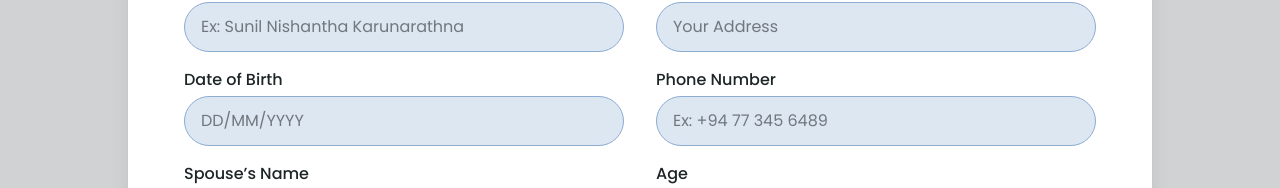
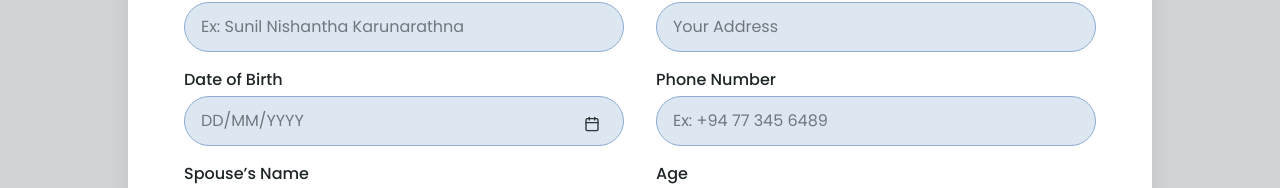
Before and after one commit to itswijay/Needalyze, a Next.js app: page /form/step1 in a window 1280 px wide. Shown: the part 314-502 px from the top of the page. Built offline with nearby package versions, Linux system fonts and the light colour scheme.

Commit message:
Add Shadcn Calendar component for Date of Birth field

```diff
--- a/src/app/form/step1/page.jsx
+++ b/src/app/form/step1/page.jsx
@@ -1,13 +1,27 @@
 "use client";
-import React from "react";
+
+import React, { useState } from "react";
 import { useRouter } from "next/navigation";
+import { format } from "date-fns";
+
 import FormContainer from "@/components/FormContainer";
 import FormNavButton from "@/components/FormNavButton";
 import NeedAnalysisFormHeader from "@/components/NeedAnalysisFormHeader";
 import ProgressBar from "@/components/ProgressBar";
 
+import { Calendar } from "@/components/ui/calendar";
+import {
+  Popover,
+  PopoverContent,
+  PopoverTrigger,
+} from "@/components/ui/popover";
+import { CalendarIcon } from "lucide-react";
+import { Button } from "@/components/ui/button";
+
 export default function Form1Page() {
   const router = useRouter();
+  const [date, setDate] = useState(null);
+  const [open, setOpen] = useState(false);
 
   const handleNext = () => {
     router.push("/form/step2");
@@ -15,9 +29,7 @@ export default function Form1Page() {
 
   return (
     <main className="min-h-screen bg-gray-100 flex flex-col">
-
       <NeedAnalysisFormHeader />
-
       <ProgressBar currentStep={1} totalSteps={4} />
 
       <section className="flex-grow flex justify-center pb-10 px-4 sm:px-6 lg:px-8">
@@ -39,11 +51,41 @@ export default function Form1Page() {
                 <label className="block text-gray-700 font-medium mb-1">
                   Date of Birth
                 </label>
-                <input
-                  type="text"
-                  placeholder="DD/MM/YYYY"
-                  className="border border-[#8EABD2] rounded-full px-4 py-3 bg-[#DCE7F2] w-full focus:outline-none focus:ring-2 focus:ring-[#8EABD2]"
-                />
+                <div className="relative">
+                  <input
+                    readOnly
+                    value={date ? format(date, "dd/MM/yyyy") : ""}
+                    placeholder="DD/MM/YYYY"
+                    className="border border-[#8EABD2] rounded-full px-4 py-3 pr-12 bg-[#DCE7F2] w-full focus:outline-none focus:ring-2 focus:ring-[#8EABD2] cursor-pointer"
+                    onClick={() => setOpen(true)}
+                  />
+                  <Popover open={open} onOpenChange={setOpen}>
+                    <PopoverTrigger asChild>
+                      <Button
+                        type="button"
+                        variant="ghost"
+                        className="absolute right-3 top-2.5 text-gray-600 hover:text-gray-800"
+                        onClick={() => setOpen(!open)}
+                      >
+                        <CalendarIcon className="h-5 w-5" />
+                      </Button>
+                    </PopoverTrigger>
+                    <PopoverContent className="w-auto p-0" align="start">
+                      <Calendar
+                        mode="single"
+                        selected={date}
+                        onSelect={(d) => {
+                          setDate(d);
+                          setOpen(false);
+                        }}
+                        fromYear={1950}
+                        toYear={2025}
+                        captionLayout="dropdown"
+                        initialFocus
+                      />
+                    </PopoverContent>
+                  </Popover>
+                </div>
               </div>
 
               <div>
```
